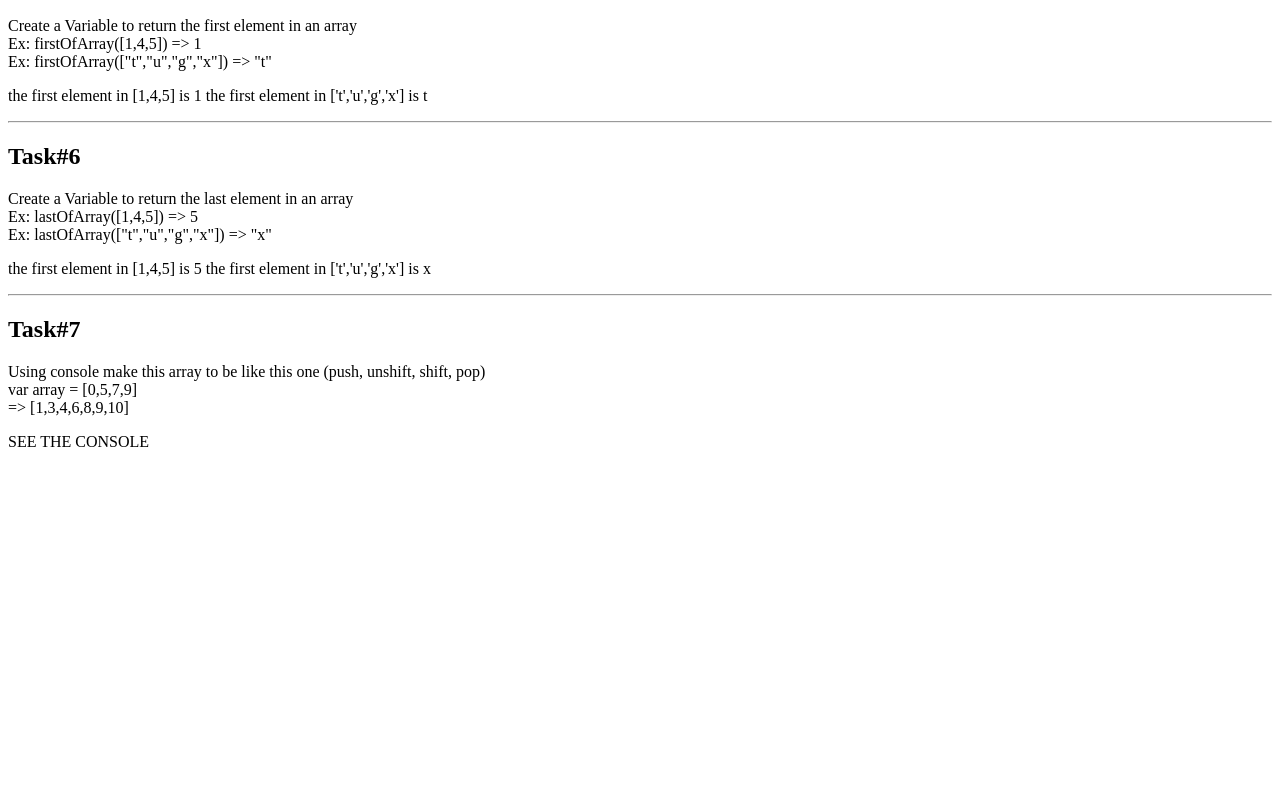
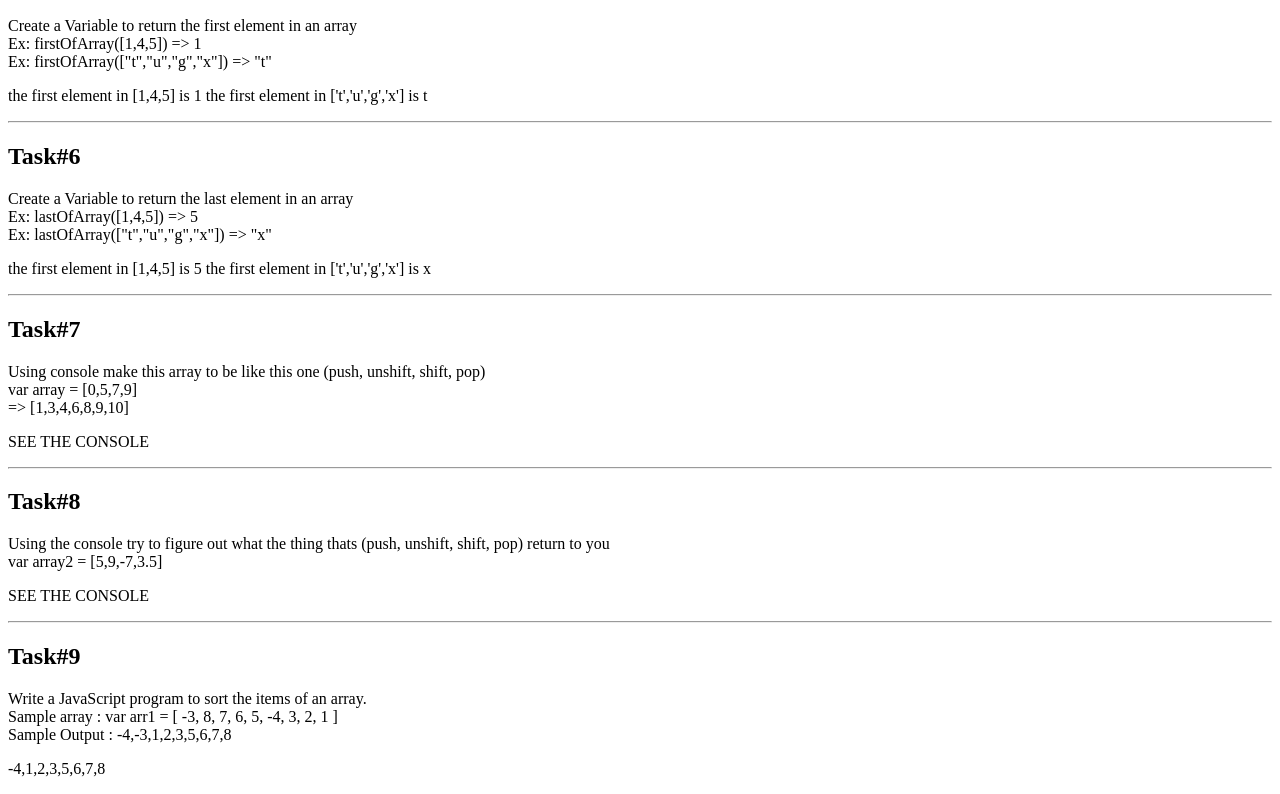
Before and after one commit to Omaribrahim43/JAVASCRIPT-Tasks, a plain HTML site: page Tasks-jul-9-2023/Tasks.html in a window 1280 px wide. Shown: the part 859-1653 px from the top of the page. Before the commit the page ends 1326 px from the top, so only its background shows below. Drawn offline with Linux system fonts and the light colour scheme.

Commit message:
modified

```diff
--- a/Tasks-jul-9-2023/Tasks.html
+++ b/Tasks-jul-9-2023/Tasks.html
@@ -50,6 +50,17 @@
         var array = [0,5,7,9] <br>
         => [1,3,4,6,8,9,10]</p>
     <p id="answer-task7"></p>
+    <hr>
+    <h2>Task#8</h2>
+    <p>Using the console try to figure out what the thing thats (push, unshift, shift, pop) return to you <br>
+        var array2 = [5,9,-7,3.5]</p>
+    <p id="answer-task8"></p>
+    <hr>
+    <h2>Task#9</h2>
+    <p>Write a JavaScript program to sort the items of an array. <br>
+        Sample array : var arr1 = [ -3, 8, 7, 6, 5, -4, 3, 2, 1 ] <br>
+        Sample Output : -4,-3,1,2,3,5,6,7,8</p>
+    <p id="answer-task9"></p>
     <script src="Tasks.js"></script>
 </body>
 </html>
--- a/Tasks-jul-9-2023/Tasks.js
+++ b/Tasks-jul-9-2023/Tasks.js
@@ -88,3 +88,38 @@ console.log(array.push(8))
 console.log(array.push(9))
 console.log(array.push(10))
 console.log(array)
+
+/*
+7
+Using the console try to figure out what the thing thats (push, unshift, shift, pop) return to you
+
+var array2 = [5,9,-7,3.5]
+*/
+
+document.getElementById("answer-task8").innerHTML = "SEE THE CONSOLE"
+let array2= [5,9,-7,3.5]
+console.log(array2)
+array2.push(6)
+array2.push(61)
+console.log(array2)
+array2.pop()
+console.log(array2)
+array2.shift()
+console.log(array2)
+array2.unshift(8)
+console.log(array2)
+
+/*
+8.
+Write a JavaScript program to sort the items of an array.
+Sample array : var arr1 = [ -3, 8, 7, 6, 5, -4, 3, 2, 1 ];
+Sample Output : -4,-3,1,2,3,5,6,7,8
+*/
+var array3 = [ -3, 8, 7, 6, 5, -4, 3, 2, 1 ]
+array3 = array3.sort()
+array3.unshift()
+array3.unshift()
+console.log(array3)
+array3.shift(-3,-4)
+
+document.getElementById("answer-task9").innerHTML = array3
```
